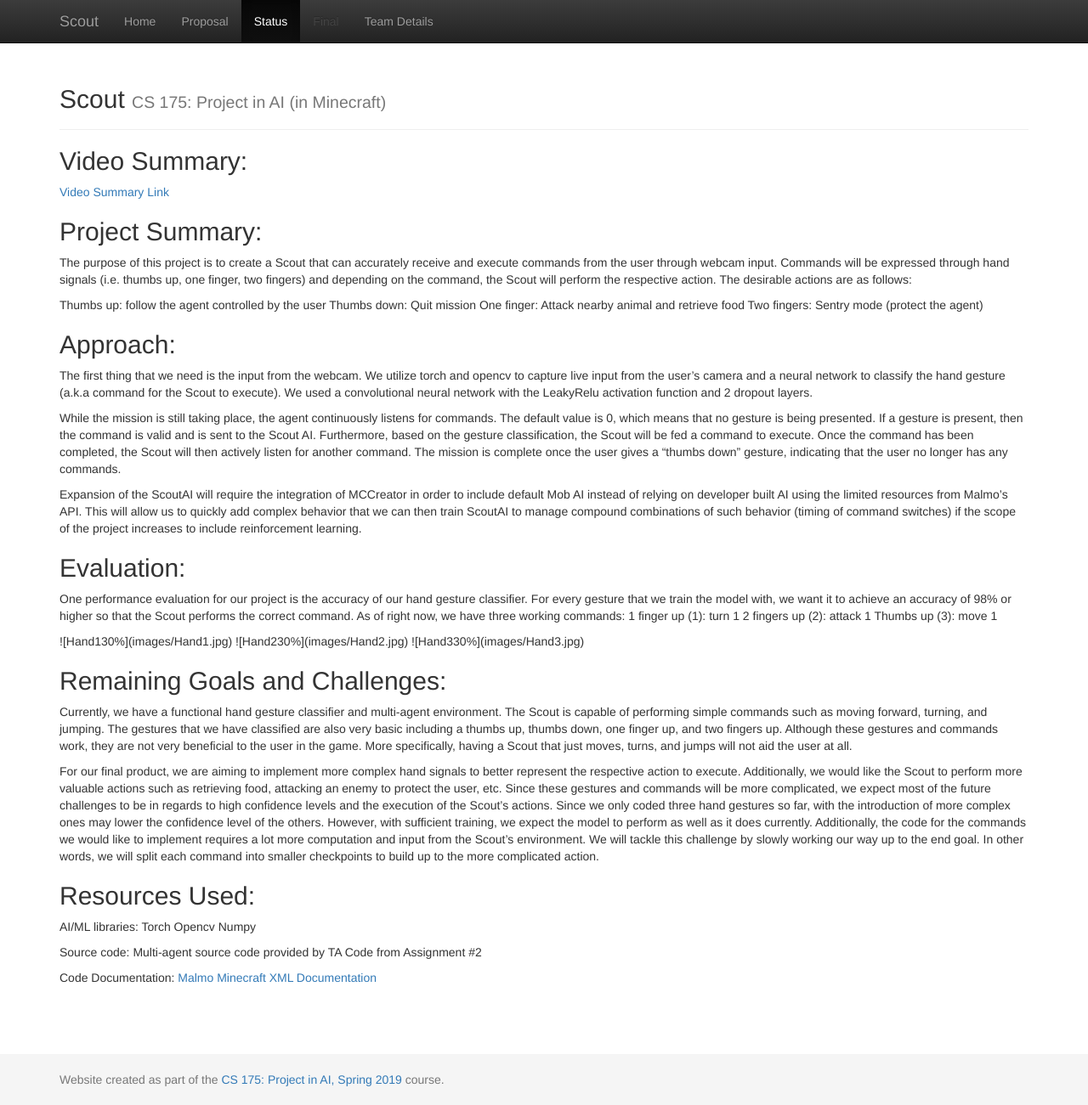
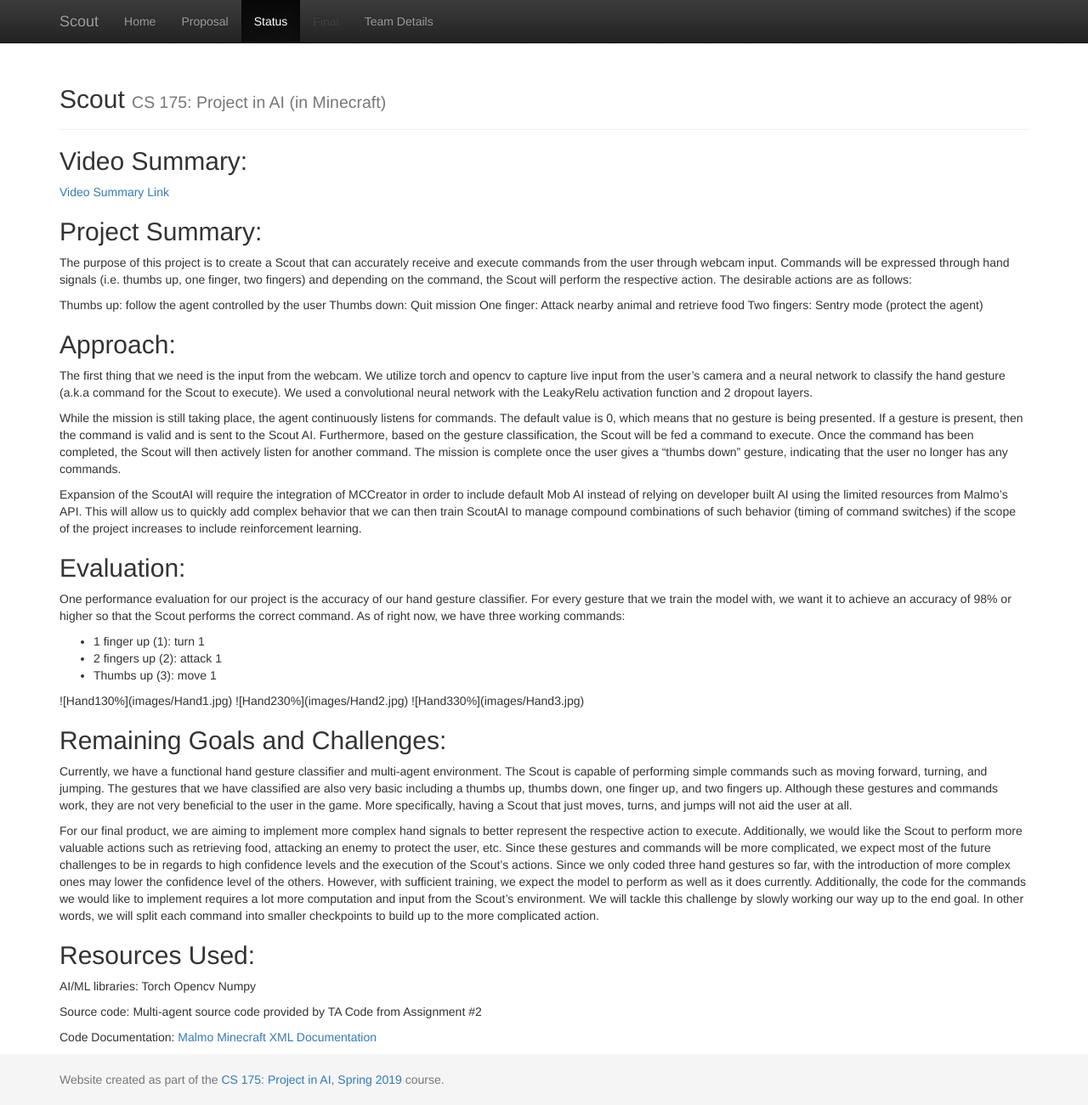
Before and after one commit to Eriejar/Scout, a Jekyll site: the page built from docs/status.md, in a window 1280 px wide and 1301 px high. Shown: the whole window at 85% size. Built offline with Jekyll 4.4.1, drawn with Linux system fonts in a browser that asks for light colours.

Commit message:
commands in list

```diff
--- a/docs/status.md
+++ b/docs/status.md
@@ -24,9 +24,10 @@ Expansion of the ScoutAI will require the integration of MCCreator in order to i
 
 ## Evaluation:
 One performance evaluation for our project is the accuracy of our hand gesture classifier. For every gesture that we train the model with, we want it to achieve an accuracy of 98% or higher so that the Scout performs the correct command. As of right now, we have three working commands:
-1 finger up (1): turn 1
-2 fingers up (2): attack 1
-Thumbs up (3): move 1
+
+- 1 finger up (1): turn 1
+- 2 fingers up (2): attack 1
+- Thumbs up (3): move 1
 
 
 ![Hand1|30%](images/Hand1.jpg) ![Hand2|30%](images/Hand2.jpg) ![Hand3|30%](images/Hand3.jpg)
```
